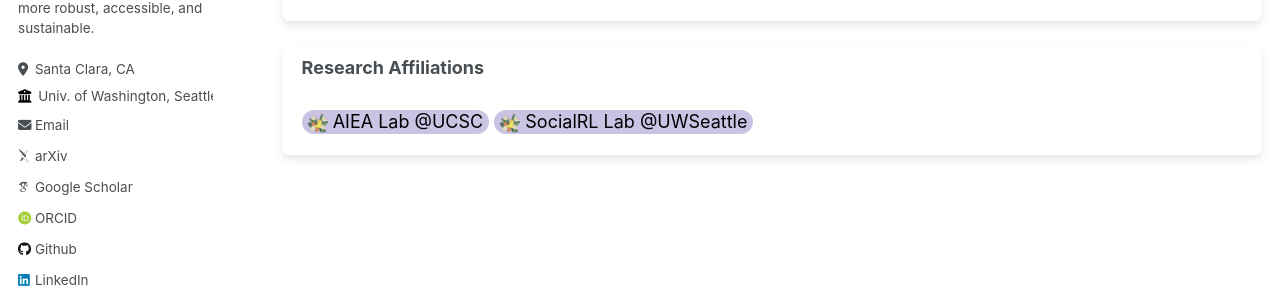
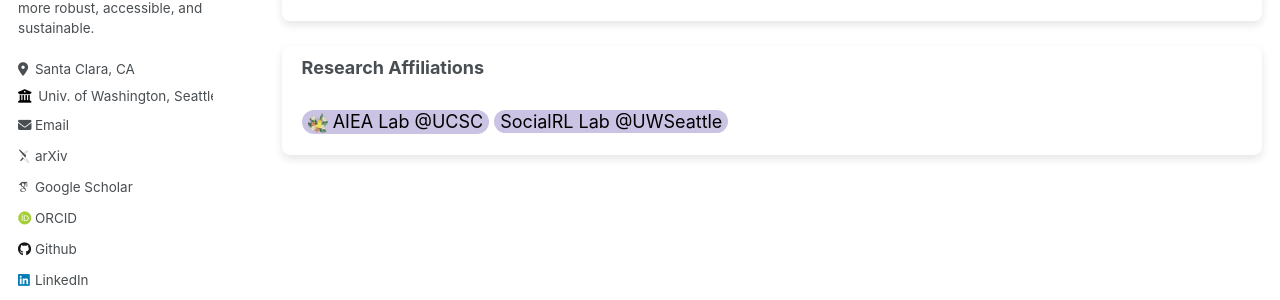
Before and after one commit to shreyanmitra/shreyanmitra.github.io, a Jekyll site: the page built from _pages/publications.md, in a window 1280 px wide and 900 px high, scrolled down 965 px. Shown: the part 313-613 px from the top of the window. Built offline with Jekyll 4.4.1, drawn with Linux system fonts in a browser that asks for light colours; some web fonts are replaced.

Commit message:
Update publications.md

```diff
--- a/_pages/publications.md
+++ b/_pages/publications.md
@@ -41,5 +41,5 @@ Click the link of each entry to see a longer description, along with links to do
 <b>Research Affiliations</b>
 <br>
 <br>
-<button onclick="location.href='http://aiea-lab.github.io'" style='border-radius:12px;background-color:rgb(203, 195, 227);border:none'> <img src='../files/AIEALogo.png' style='height:20px;'/>  AIEA Lab @UCSC</button> <button style='border-radius:12px;background-color:rgb(203, 195, 227);border:none'> <img src='../files/AIEALogo.png' style='height:20px;'/> SocialRL Lab @UWSeattle</button>
+<button onclick="location.href='http://aiea-lab.github.io'" style='border-radius:12px;background-color:rgb(203, 195, 227);border:none'> <img src='../files/AIEALogo.png' style='height:20px;'/>  AIEA Lab @UCSC</button> <button style='border-radius:12px;background-color:rgb(203, 195, 227);border:none'> SocialRL Lab @UWSeattle</button>
 </div>
```
